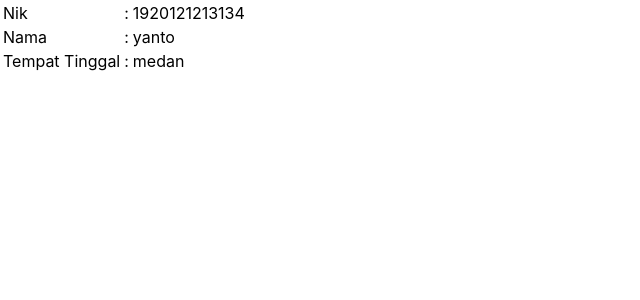
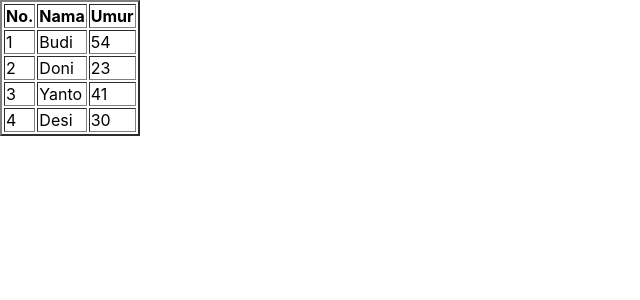
Before and after one commit to Zulharmin-192113301/Pertemuan4, a React (Create React App) app: page / in a window 1280 px wide. Shown: the top 300 px of the page, without its empty margins (0-640 px from the left). Built offline with nearby package versions, Linux system fonts and the light colour scheme.

Commit message:
Latihan 4.3 - array multidimensi

```diff
--- a/src/App.js
+++ b/src/App.js
@@ -6,52 +6,45 @@ import './App.css';
 class App extends Component {
 
   render() {
-    var ktp = {
-      nama : 'yanto',
-      nik : '1920121213134',
-      tinggal : 'medan'
-    }
-
-
+    var infoumur = [
+      {nama:'Budi',umur:54},
+      {nama:'Doni',umur:23},
+      {nama:'Yanto',umur:41},
+      {nama:'Desi',umur:30}
+    ]
 
   return (
-    <table>
+    <table border='2'>
+      <thead>
         <tr>
+          <th>
+            No.
+          </th>
+          <th>
+            Nama
+          </th>
+          <th>
+            Umur
+          </th>
+        </tr>
+      </thead>
+      <tbody>
+
+        {infoumur.map((item,index) =>(
+          <tr key={index}>
             <td>
-          Nik
+              {index +1}
             </td>
             <td>
-          :
+              {item.nama}
             </td>
             <td>
-          {ktp.nik}
+              {item.umur}
             </td>
           </tr>
+        ))}
 
-      <tr>
-        <td>
-          Nama
-        </td>
-        <td>
-          :
-        </td>
-        <td>
-          {ktp.nama}
-        </td>
-      </tr>
-
-      <tr>
-        <td>
-          Tempat Tinggal
-        </td>
-        <td>
-          :
-        </td>
-        <td>
-          {ktp.tinggal}
-        </td>
-      </tr>
-
+      </tbody>
     </table>
   )
 }
```
Lines whose indentation alone changed are shown as unchanged.
